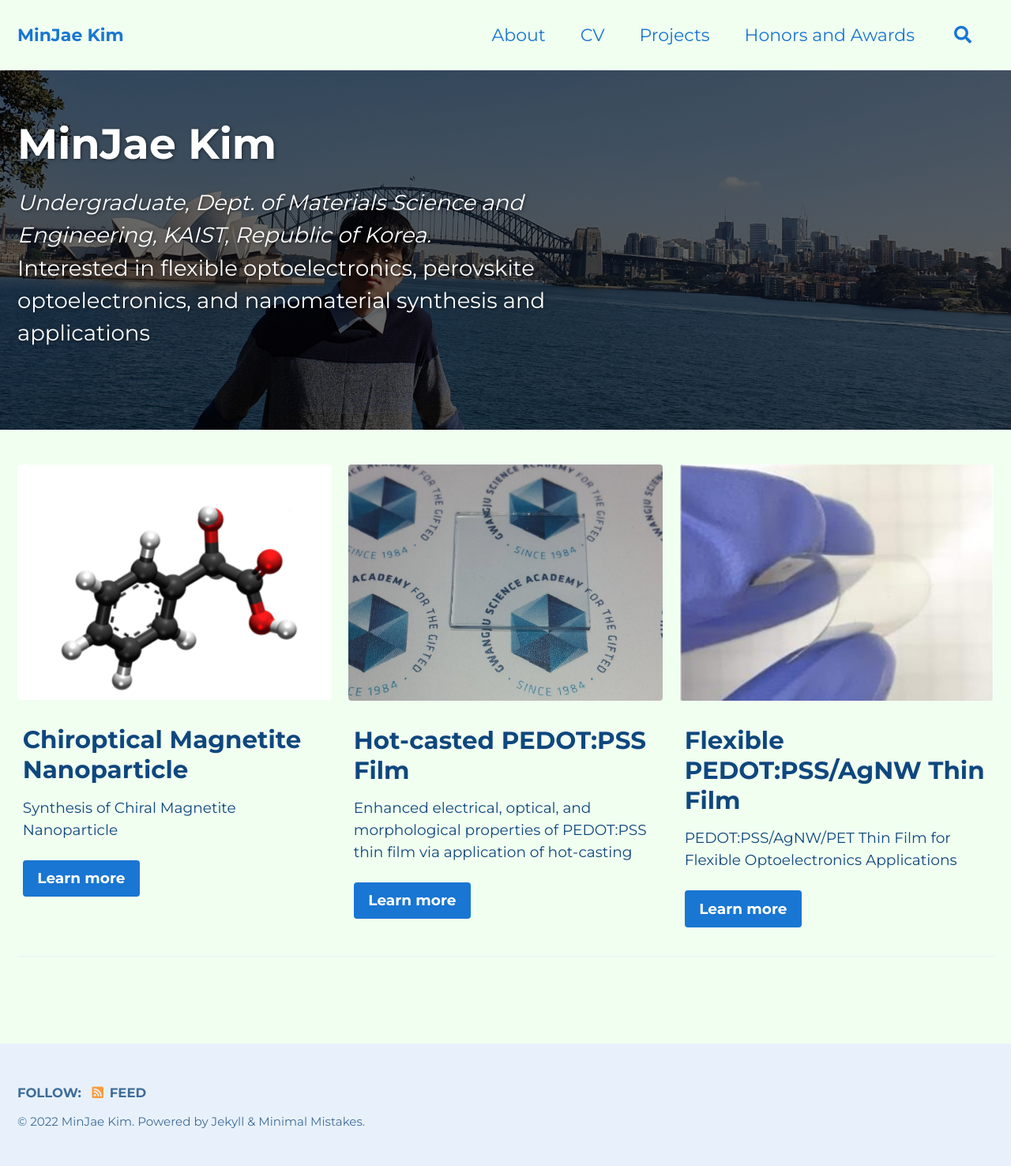
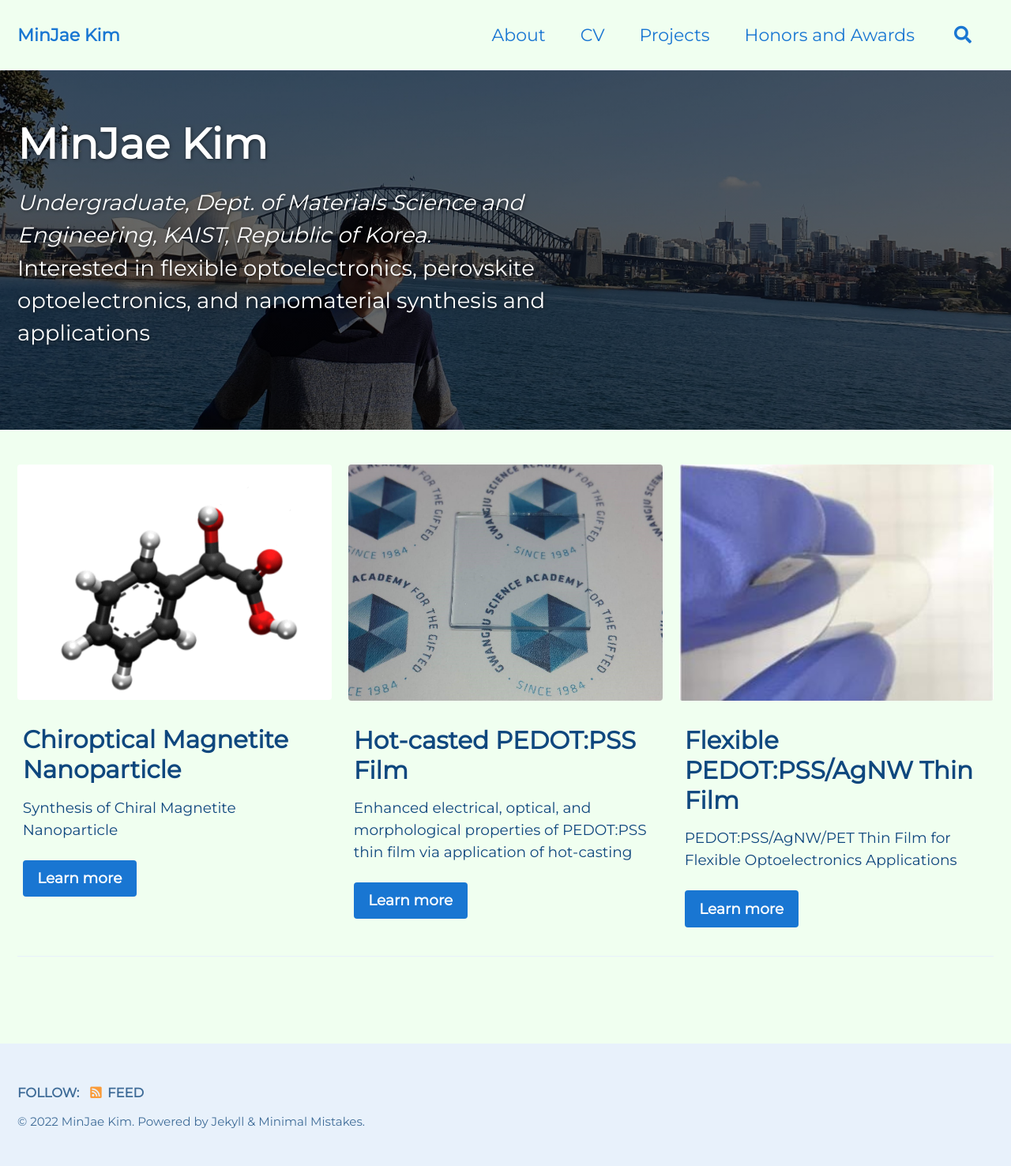
Before and after one commit to mj3259/mj3259.github.io, a Jekyll site: the page built from index.md, in a window 1280 px wide. Shown: the whole page at 79% size. Built offline with Jekyll 4.4.1, drawn with Linux system fonts in a browser that asks for light colours; cached includes are drawn as plain includes.

Commit message:
Update main.scss

```diff
--- a/assets/css/main.scss
+++ b/assets/css/main.scss
@@ -6,4 +6,4 @@
 
 @import "minimal-mistakes/skins/{{ site.minimal_mistakes_skin | default: 'default' }}"; // skin
 @import "minimal-mistakes"; // main partials
-@import url('https://fonts.googleapis.com/css2?family=Montserrat:wght@400;700;800&display=swap');
+@import url('https://fonts.googleapis.com/css2?family=Montserrat:wght@400&display=swap');
```
